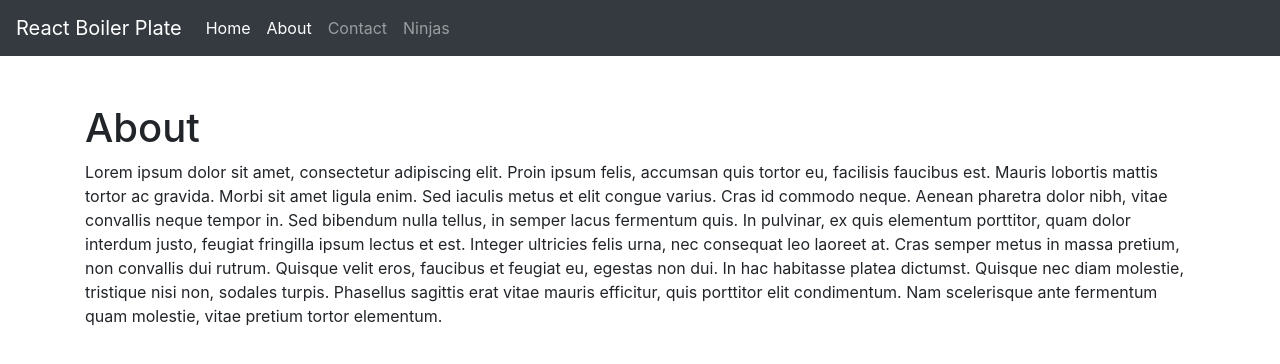
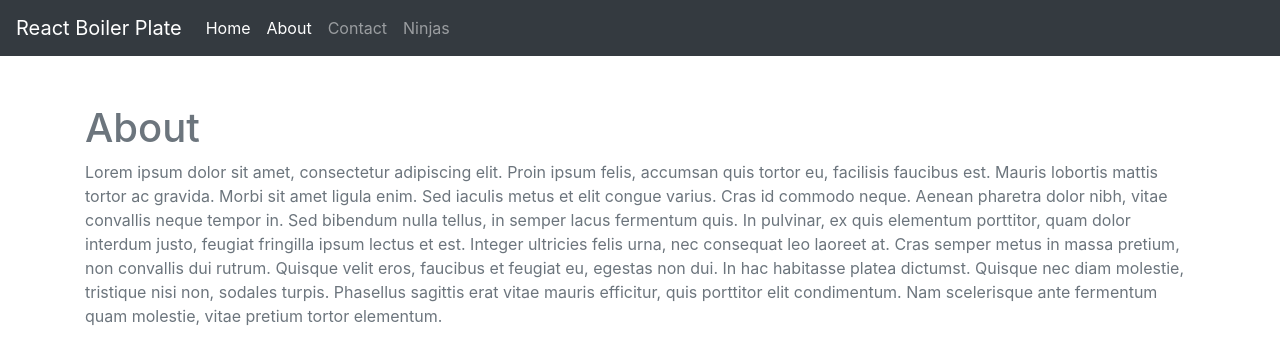
Before and after one commit to Awais-cb/react-starter, a React (Create React App) app: page /about in a window 1280 px wide. Shown: the top 364 px of the page. Built offline with nearby package versions, Linux system fonts and the light colour scheme.

Commit message:
Higher order component added

```diff
--- a/src/components/About.js
+++ b/src/components/About.js
@@ -1,6 +1,7 @@
 import React from 'react'
+import Rainbow from '../hoc/Rainbow'
 
-const About = () => {
+const About = (props) => {
     return (
         <div className="container">
             <h1>About</h1>
@@ -11,4 +12,4 @@
     )
 }
 
-export default About;
+export default Rainbow(About);
--- /dev/null
+++ b/src/hoc/Rainbow.js
@@ -0,0 +1,21 @@
+import React from 'react'
+
+// It is  a higher order component/function which is going to randomize the text color of specific component
+const Rainbow = (WrappedComponent) => {
+    const colorClasses = ['primary', 'secondary', 'success', 'danger', 'warning', 'info', 'dark']
+    const textColor = colorClasses[Math.floor(Math.random() * 5)]
+    const className = 'text-' + textColor
+
+    // We need to return supercharged <WrappedComponent /> as newly formed function component from here instead of normal JSX returned from usual component
+    // Props parameter is the props of <WrappedComponent /> passed to HOC
+    return (props) => {
+        return (
+            <div className={className}>
+                {/* Using props passed down to <WrappedComponent /> */}
+                <WrappedComponent {...props} />
+            </div>
+        )
+    }
+}
+
+export default Rainbow;
```
